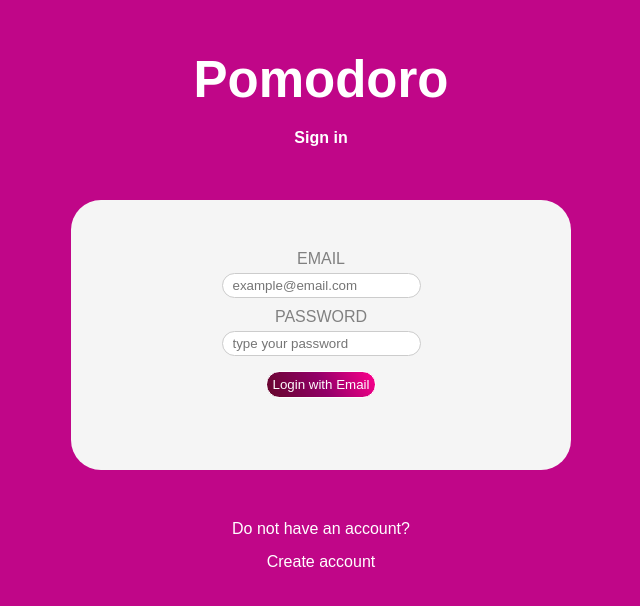
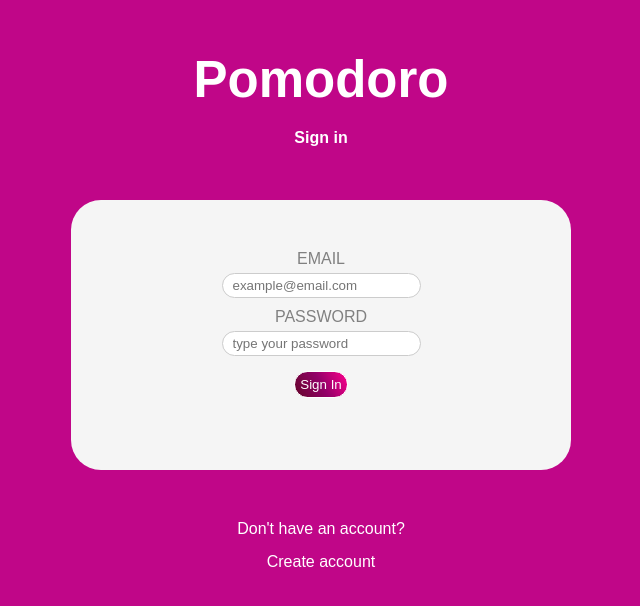
Before and after one commit to louuispy/AnulaMulta, a Next.js app in the folder frontend pomofocus/: page /login in a window 1280 px wide. Shown: the top 606 px of the page, without its empty margins (319-959 px from the left). Built offline with nearby package versions, Linux system fonts and the light colour scheme.

Commit message:
Update login.js

```diff
--- a/frontend pomofocus/pages/login.js
+++ b/frontend pomofocus/pages/login.js
@@ -1,8 +1,38 @@
-import React from 'react';
-import styles from '../app/styles/login.css';
-import Link from 'next/link'
+import React, { useState } from 'react';
+import Link from 'next/link';
+import { useRouter } from 'next/router';
+import styles from '../app/styles/login.css'; // Verifique se o caminho está correto
 
-export default function Login() {
+const SignupPage = () => {
+  const [email, setEmail] = useState('');
+  const [name, setName] = useState('');
+  const [password, setPassword] = useState('');
+  const [confirmPassword, setConfirmPassword] = useState('');
+  const router = useRouter();
+
+  const handleSubmit = async (e) => {
+    e.preventDefault();
+
+    if (password !== confirmPassword) {
+      console.error('Passwords do not match');
+      return;
+    }
+
+    const response = await fetch('/api/Users/logar', {
+      method: 'POST',
+      headers: {
+        'Content-Type': 'application/json',
+      },
+      body: JSON.stringify({ email, name, password }),
+    });
+
+    if (response.ok) {
+      router.push('/login');
+    } else {
+      console.error('Failed to register');
+    }
+  };
+
   return (
     <div className={styles.container}>
       <header id="header">
@@ -11,27 +41,41 @@ export default function Login() {
         </h1>
         <h4 className='sur'>Sign in</h4>
       </header>
+
       <main id="main-container">
+        <form onSubmit={handleSubmit}>
           <p>EMAIL</p>
-                <form id="email-form">
-                    <input id="email" type="email" placeholder="example@email.com" />
-                </form>
+          <input
+            id="email"
+            type="email"
+            placeholder="example@email.com"
+            value={email}
+            onChange={(e) => setEmail(e.target.value)}
+          />
           <p>PASSWORD</p>
-                <form id="password-form">
-                    <input id="password" type="password" placeholder='type your password' />
-                </form>
-                <form>
+          <input
+            id="password"
+            type="password"
+            placeholder='type your password'
+            value={password}
+            onChange={(e) => setPassword(e.target.value)}
+          />
+          <p></p>
           <Link href="/">
-                    <button id="login" className="enviar" type="submit">
-                        Login with Email
+
+          <button id="signup" className="enviar" type="submit">
+            Sign In
           </button>
           </Link>
         </form>
       </main>
+
       <footer id="footer">
-                <p className='dnh'>Do not have an account?</p>
+        <p className='dnh'>Don't have an account?</p>
         <Link href='/sign_up' id="link">Create account</Link>
       </footer>
     </div>
-    )
-}
+  );
+};
+
+export default SignupPage;
```
Lines whose indentation alone changed are shown as unchanged.
